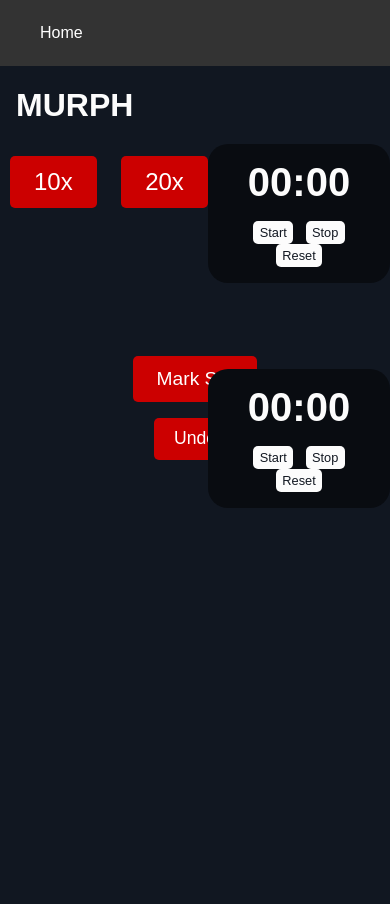
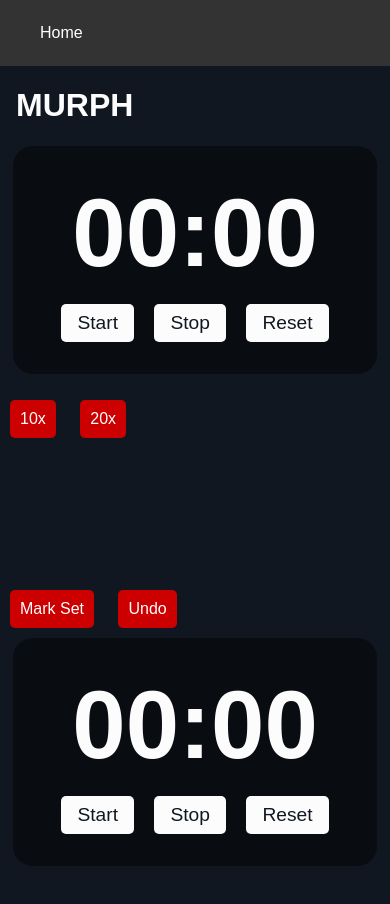
Before and after one commit to phacenet/phacenet.github.io, a plain HTML site: page MURPH.html in a window 390 px wide. Before the commit the page ends 844 px from the top, so only its background shows below. Drawn offline with Linux system fonts and the light colour scheme.

Commit message:
Fixed styles.css

```diff
--- a/styles.css
+++ b/styles.css
@@ -354,128 +354,8 @@ input[type='checkbox']:not(.set-checkbox):checked {
   }
 }
 
-.checkbox-wrapper {
-  position: relative;
-  display: inline-block;
-  margin-right: 10px;
-  margin-bottom: 10px;
+
+.timer-btn,
+.set-tracker-button {
+  touch-action: manipulation;
 }
-
-.set-checkbox {
-  position: absolute;
-  opacity: 0;
-  z-index: 1;
-}
-
-.set-checkbox-label {
-  position: absolute;
-  top: 0;
-  left: 0;
-  display: flex;
-  align-items: center;
-  justify-content: center;
-  width: 40px;
-  height: 40px;
-  border-radius: 50%;
-  background: #fff;
-  color: #000;
-}
-
-.set-checkbox:checked + .set-checkbox-label {
-  background: #cc0000;
-  color: #fff;
-}
-
-@media (max-width: 600px) {
-  .checkbox-wrapper {
-    margin-bottom: 50px;
-  }
-}
-
-.mark-set-button {
-  font-size: 1.2rem; /* increase the font size */
-  padding: 0.75rem 1.5rem; /* add more padding */
-  margin: 1rem auto; /* add margin and center the button */
-  display: block; /* block display will make the button center align with the 'auto' margin */
-}
-
-.undo-button {
-  font-size: 1.1rem;
-  padding: 0.65rem 1.25rem;
-  margin: 1rem auto 1rem 0; /* change to align to the left */
-  margin-top: 4rem; /* adjust as necessary */
-  display: block;
-}
-
-.timer-container-small-bottom {
-  position: absolute; /* changed from fixed to absolute */
-  right: 0; /* align to the right */
-  bottom: 20rem; /* align with the "Undo" button, adjust as needed */
-  text-align: center;
-  padding: 1rem;
-  margin: 1rem 0;
-  background-color: #090c11;
-  border-radius: 20px;
-  max-width: 200px;
-}
-
-.timer-container-small-top {
-  position: absolute; /* changed from fixed to absolute */
-  right: 0; /* align to the right */
-  top: 2rem; /* align with the 10x and 20x buttons, adjust as needed */
-  text-align: center;
-  padding: 1rem;
-  margin: 1rem 0;
-  background-color: #090c11;
-  border-radius: 20px;
-  max-width: 200px;
-}
-
-
-.timer-display-small {
-  font-size: 4rem;
-  color: rgba(252, 252, 252, 1);
-  font-weight: bold;
-  margin-bottom: 1rem;
-}
-
-.timer-btn-small {
-  font-size: 1rem;
-  padding: 0.25rem 0.5rem;
-  margin: 0 0.25rem;
-  background-color: rgba(252, 252, 252, 1);
-  color: rgba(17, 23, 33, 1);
-  border: none;
-  border-radius: 5px;
-}
-
-@media (max-width: 600px) {
-  .undo-button {
-    margin: 1rem auto; /* center the button */
-    display: block;
-  }
-}
-
-@media (max-width: 600px) {
-  .timer-container-small {
-    max-width: 150px; /* decrease the max-width */
-  }
-
-  .timer-display-small {
-    font-size: 2.5rem; /* decrease the font size */
-  }
-
-  .timer-btn-small {
-    font-size: 0.8rem; /* decrease the font size */
-    padding: 0.25rem 0.4rem; /* decrease the padding */
-  }
-}
-
-.button-large {
-  font-size: 1.5rem; /* adjust as necessary */
-  padding: 0.75rem 1.5rem; /* adjust as necessary */
-}
-
-#timer-container-top {
-  top: 8rem; /* align with the 10x and 20x buttons, adjust as needed */
-}
```
